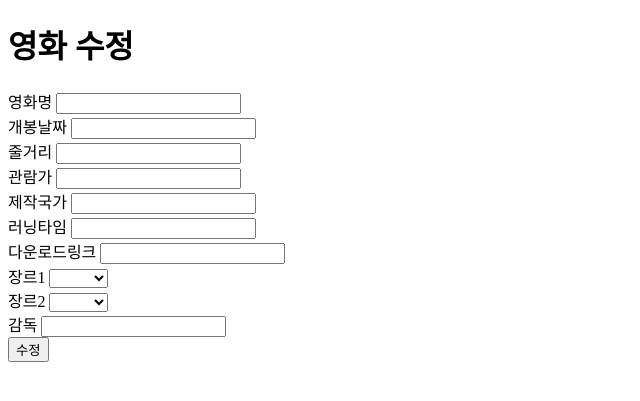
After one commit to bizowlOVO/Capstone, a Java web app: template movierecommender/src/main/webapp/WEB-INF/jsp/movie/editMovie.jsp in a window 1280 px wide. The commit adds this page. Shown: the top 401 px of the page, without its empty margins (0-640 px from the left). Run offline with Spring Boot 4, a stand-in JSP engine, Linux system fonts and the light colour scheme; the template is opened without the code that fills it, so the values that code supplies are empty.

```diff
--- /dev/null
+++ b/movierecommender/src/main/webapp/WEB-INF/jsp/movie/editMovie.jsp
@@ -0,0 +1,50 @@
+<%@ page language="java" contentType="text/html; charset=UTF-8"
+    pageEncoding="UTF-8"%>
+<%@ taglib prefix="c" uri="http://java.sun.com/jsp/jstl/core" %>
+<!DOCTYPE html>
+<html>
+<head>
+<meta charset="UTF-8">
+<title>Insert title here</title>
+</head>
+<body>
+	<h1>영화 수정</h1>
+	<form action="/movie/${movie.movieSeq}" method="POST">
+		영화명    <input type="text" name='title' value='${movie.title}'/><br>
+		개봉날짜 <input type="text" name ='releaseDate' value='${movie.releaseDate}'/><br>
+		줄거리 <input type="text" name ='synopsis' value='${movie.synopsis}'/><br>
+		관람가    <input type="text" name='filmAge' value='${movie.filmAge}'/><br>
+		제작국가 <input type="text" name ='directCountry'vvalue='${movie.directCountry}'/><br>
+		러닝타임    <input type="text" name='runningTime' value='${movie.runningTime}'/><br>
+		다운로드링크 <input type="text" name ='downloadLink' value='${movie.downloadLink}'/><br>
+		장르1    <select name='genreFirst'>
+					<option value="">${movie.genreFirst}</option>
+	    			<option value="코미디">코미디</option>
+	    			<option value="로맨스">로맨스</option>
+	    			<option value="스릴러">스릴러</option>
+	    			<option value="공포">공포</option>
+	    			<option value="느와르">느와르</option>
+	    			<option value="액션">액션</option>
+	    			<option value="가족">가족</option>
+	    			<option value="스포츠">스포츠</option>
+	    			<option value="모험">모험</option>
+	    		</select><br>
+		장르2 <select name='genreSecond'>
+					<option value="">${movie.genreSecond}</option>
+	    			<option value="코미디">코미디</option>
+	    			<option value="로맨스">로맨스</option>
+	    			<option value="스릴러">스릴러</option>
+	    			<option value="공포">공포</option>
+	    			<option value="느와르">느와르</option>
+	    			<option value="액션">액션</option>
+	    			<option value="가족">가족</option>
+	    			<option value="스포츠">스포츠</option>
+	    			<option value="모험">모험</option>
+	    		</select><br>
+		감독 <input type="text" name ='directorSeq' value='${movie.directorSeq}'/><br>
+		<input type="submit" value="수정"/>
+	</form>
+</body>
+	<script>
+	</script>
+</html>
--- a/movierecommender/src/main/webapp/WEB-INF/jsp/movie/movieList.jsp
+++ b/movierecommender/src/main/webapp/WEB-INF/jsp/movie/movieList.jsp
@@ -9,8 +9,9 @@
 <title>Insert title here</title>
 </head>
 <body>
-	<h1>영화 등록</h1>
+	<h1>영화 목록</h1>
 	<table border="1">
+		<th>영화코드</th>
 		<th>영화명</th>
 		<th>개봉날짜</th>
 		<th>줄거리</th>
@@ -23,7 +24,8 @@
 		<th>감독</th>
 		<c:forEach items="${movie}" var="movie">
 			<tr>
-				<td>${movie.title}</td>
+				<td><a href = "/movie/${movie.movieSeq}">${movie.title}</a></td>
+				<td>${movie.movieSeq}
 				<td>${movie.releaseDate}</td>
 				<td>${movie.synopsis}</td>
 				<td>${movie.filmAge}</td>
```
Also changed, not shown: movierecommender/src/main/java/kr/ac/sunmoon/mrs/movie/MovieController.java (+16 -5 lines), movierecommender/src/main/webapp/WEB-INF/jsp/movie/inquiryMovie.jsp (added, +52 -0 lines).
